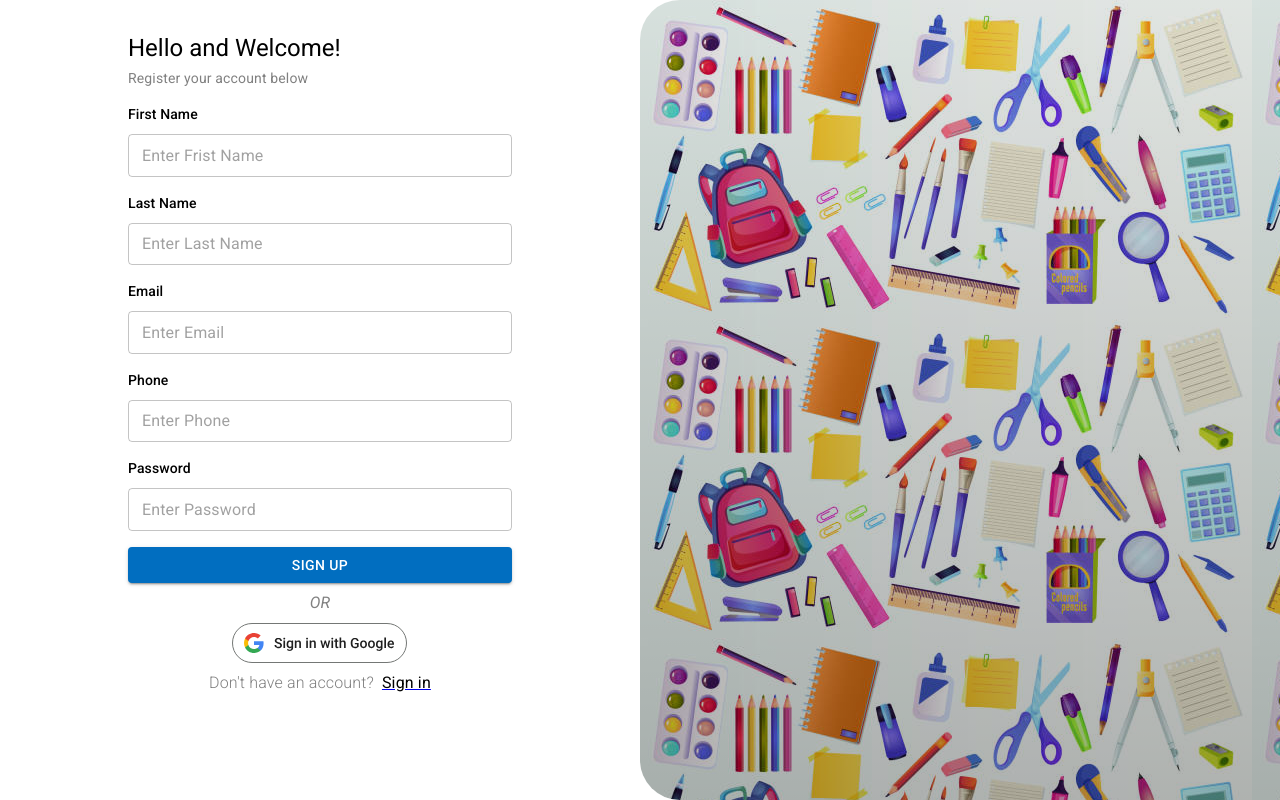
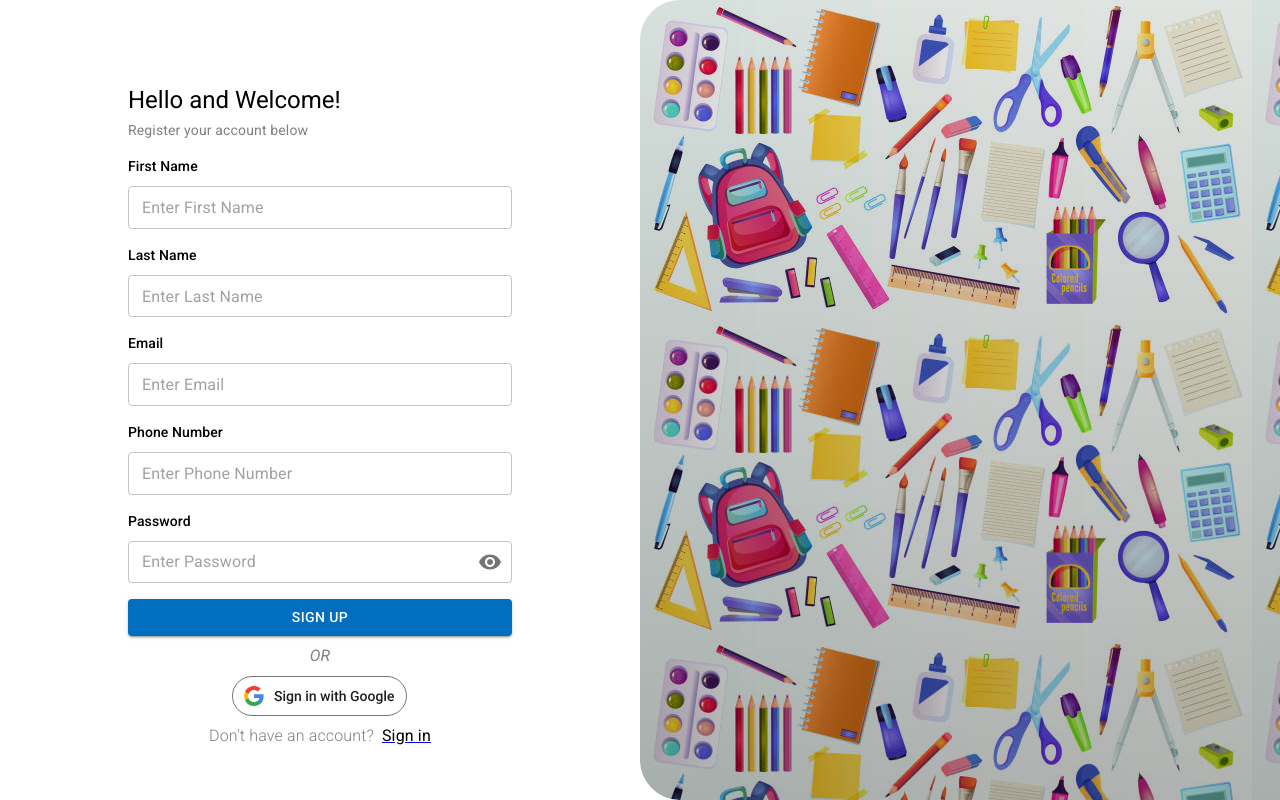
Before and after one commit to siyabongahlongwane/p2p-classifieds, a React (Vite) app: page /sign-up in a window 1280 px wide. Built offline with nearby package versions, Linux system fonts and the light colour scheme; no server answers; what simple-zustand-devtools would draw is missing.

Commit message:
refactor: used useForm instead of useState, password visibility toggle

```diff
--- a/src/components/Settings/Shop.tsx
+++ b/src/components/Settings/Shop.tsx
@@ -59,7 +59,7 @@ const ShopSettings = () => {
 
     useEffect(() => {
         fetchShopDetails();
-    }, [fetchShopDetails]);
+    }, []);
 
     return (
         <form onSubmit={handleSubmit(onSubmit)} >
--- a/src/hooks/useAuth.ts
+++ b/src/hooks/useAuth.ts
@@ -5,6 +5,7 @@ import useToastStore from '../stores/useToastStore';
 import { useStore } from '../stores/store';
 import { UserContext } from '../context/User/UserContext';
 import useLoaderStore from '../stores/useLoaderStore';
+import { SignUpForm } from '../pages/Auth/SignUp';
 
 const useAuth = () => {
     const [error, setError] = useState('');
@@ -18,7 +19,7 @@ const useAuth = () => {
 
     // Register function, setContextUser: () => void)
 
-    const signUp = async (first_name: string, last_name: string, email: string, phone: string, password: string) => {
+    const signUp = async (body: SignUpForm) => {
         setLoading(true);
         try {
             showLoader();
@@ -28,7 +29,7 @@ const useAuth = () => {
                     'Content-Type': 'application/json',
                 },
                 body: JSON.stringify({
-                    first_name, last_name, email, phone, password
+                    ...body
                 }),
             });
 
--- a/src/pages/Auth/SignIn.tsx
+++ b/src/pages/Auth/SignIn.tsx
@@ -6,31 +6,40 @@ import {
   TextField,
   Typography,
 } from "@mui/material";
-import { useEffect, useState } from "react";
+import { useState } from "react";
 import "./Auth.css";
 import { Link } from "react-router-dom";
 import useAuth from "../../hooks/useAuth";
-import { useStore } from "../../stores/store";
+import { useForm } from "react-hook-form";
+import { Visibility, VisibilityOff } from '@mui/icons-material';
+import { IconButton, InputAdornment } from '@mui/material';
+
+interface SignInForm {
+  email: string;
+  password: string;
+}
 
 const SignIn = () => {
   const [selectedLoginMethod, setSelectedLoginMethod] = useState("pwd");
   const { signIn, loading } = useAuth();
-  const { setField } = useStore();
-  const [email, setEmail] = useState("");
-  const [password, setPassword] = useState("");
+  const [showPassword, setShowPassword] = useState(false);
+
+  const {
+    register,
+    handleSubmit,
+    formState: { errors }
+  } = useForm<SignInForm>({
+    defaultValues: {
+      email: "",
+      password: ""
+    }
+  });
 
 
-  const handleSignIn = (e: React.FormEvent<HTMLFormElement>) => {
-    e.preventDefault();
-    signIn(email, password, selectedLoginMethod);
+  const onSubmit = (data: SignInForm) => {
+    signIn(data.email, data.password, selectedLoginMethod);
   };
 
-  useEffect(() => {
-    setField('activeMenuItem', 0);
-    if (selectedLoginMethod != "pwd") {
-      setPassword("");
-    }
-  }, [selectedLoginMethod]);
   return (
     <Grid2
       display={"grid"}
@@ -80,24 +89,36 @@ const SignIn = () => {
             </Box>
           </Box>
           <Box
-            component={"form"}
-            display={"flex"}
-            flexDirection={"column"}
-            gap={2}
-            onSubmit={handleSignIn}
+            component="form"
+            onSubmit={handleSubmit(onSubmit)}
+            className="auth-form"
           >
+
             <Stack gap={1}>
-              <Typography variant="subtitle2">Email</Typography>
+              <Box
+                display={"flex"}
+                justifyContent={"space-between"}
+                alignItems={"center"}
+              >
+                <Typography variant="subtitle2">Email</Typography>
+              </Box>
               <TextField
-                error={false}
+                error={!!errors.email}
+                type="email"
                 placeholder="Enter Email"
-                helperText=""
-                value={email}
-                onChange={(e) => setEmail(e.target.value)}
+                helperText={errors.email?.message}
+                {...register("email", {
+                  required: "Email is required",
+                  pattern: {
+                    value: /^[A-Z0-9._%+-]+@[A-Z0-9.-]+\.[A-Z]{2,}$/i,
+                    message: "Invalid email address"
+                  }
+                })}
               />
             </Stack>
+
             {selectedLoginMethod == "pwd" && (
-              <Stack gap={1}>
+              <Stack gap={1} mt={1}>
                 <Box
                   display={"flex"}
                   justifyContent={"space-between"}
@@ -114,20 +135,39 @@ const SignIn = () => {
                   </Typography>
                 </Box>
                 <TextField
-                  error={false}
-                  type="password"
+                  error={!!errors.password}
+                  type={showPassword ? "text" : "password"}
                   placeholder="Enter Password"
-                  helperText=""
-                  value={password}
-                  onChange={(e) => setPassword(e.target.value)}
+                  helperText={errors.password?.message}
+                  InputProps={{
+                    endAdornment: (
+                      <InputAdornment position="end">
+                        <IconButton
+                          aria-label="toggle password visibility"
+                          onClick={() => setShowPassword(!showPassword)}
+                          edge="end"
+                        >
+                          {showPassword ? <VisibilityOff /> : <Visibility />}
+                        </IconButton>
+                      </InputAdornment>
+                    ),
+                  }}
+                  {...register("password", {
+                    required: "Password is required",
+                    minLength: {
+                      value: 6,
+                      message: "Password must be at least 6 characters"
+                    }
+                  })}
                 />
               </Stack>
             )}
             <Button
               variant="contained"
               className="primary-btn"
-              style={{ pointerEvents: loading ? "none" : "auto" }}
+              style={{ pointerEvents: loading ? "none" : "auto", marginTop: 16 }}
               type="submit"
+              fullWidth
             >
               {loading ? "Loading..." : "Sign In"}
             </Button>
--- a/src/pages/Auth/SignUp.tsx
+++ b/src/pages/Auth/SignUp.tsx
@@ -9,47 +9,41 @@ import {
 import "./Auth.css";
 import { Link } from "react-router-dom";
 import useAuth from "../../hooks/useAuth";
-import { useEffect, useState } from "react";
-import { useStore } from "../../stores/store";
+import { useForm } from "react-hook-form";
+import { Visibility, VisibilityOff } from '@mui/icons-material';
+import { IconButton, InputAdornment } from '@mui/material';
+import { useState } from "react";
+
+export interface SignUpForm {
+  first_name: string;
+  last_name: string;
+  email: string;
+  password: string;
+  phone: string;
+}
 
 const SignUp = () => {
   const { loading, signUp } = useAuth();
-  const [form, setForm] = useState({
-    first_name: "",
-    last_name: "",
-    email: "",
-    phone: "",
-    password: "",
-  });
-
-  const { setField } = useStore();
-
-  useEffect(() => {
-    setField('activeMenuItem', 0);
-  }, []);
-
-  const handleSignUp = (e: React.FormEvent<HTMLFormElement>) => {
-    e.preventDefault();
-    const formData = new FormData(e.currentTarget);
-    const first_name = formData.get("first_name") as string;
-    const last_name = formData.get("last_name") as string;
-    const email = formData.get("email") as string;
-    const phone = formData.get("phone") as string;
-    const password = formData.get("password") as string;
+  const [showPassword, setShowPassword] = useState(false);
 
 
-    signUp(first_name, last_name, email, phone, password);
+  const onSubmit = (data: SignUpForm) => {
+    signUp(data);
   };
 
-  const handleInputChange = (e: {
-    target: { name: string; value: string };
-  }) => {
-    const { name, value } = e.target;
-    setForm({
-      ...form,
-      [name]: value,
-    });
-  };
+  const {
+    register,
+    handleSubmit,
+    formState: { errors }
+  } = useForm<SignUpForm>({
+    defaultValues: {
+      first_name: "",
+      last_name: "",
+      email: "",
+      password: "",
+      phone: ""
+    }
+  });
 
   return (
     <Grid2
@@ -58,7 +52,7 @@ const SignUp = () => {
       gridTemplateColumns={"1fr 1fr"}
       height={"inherit"}
     >
-      <Stack display={"flex"} alignItems={"center"}>
+      <Stack display={"flex"} alignItems={"center"} justifyContent={"center"}>
         <Stack width={"60%"} gap={2} mt={"5%"}>
           <Stack display={"flex"} gap={0.5}>
             <Typography variant="h5">Hello and Welcome!</Typography>
@@ -69,7 +63,7 @@ const SignUp = () => {
 
           <Box
             component={"form"}
-            onSubmit={handleSignUp}
+            onSubmit={handleSubmit(onSubmit)}
             display={"flex"}
             flexDirection={"column"}
             gap={2}
@@ -77,57 +71,87 @@ const SignUp = () => {
             <Stack gap={1}>
               <Typography variant="subtitle2">First Name</Typography>
               <TextField
-                error={false}
-                placeholder="Enter Frist Name"
-                helperText=""
-                value={form.first_name}
-                name="first_name"
-                onChange={handleInputChange}
+                error={!!errors.first_name}
+                placeholder="Enter First Name"
+                helperText={errors.first_name?.message}
+                {...register("first_name", {
+                  required: "First name is required"
+                })}
               />
             </Stack>
+
             <Stack gap={1}>
               <Typography variant="subtitle2">Last Name</Typography>
               <TextField
-                error={false}
+                error={!!errors.last_name}
                 placeholder="Enter Last Name"
-                helperText=""
-                value={form.last_name}
-                name="last_name"
-                onChange={handleInputChange}
+                helperText={errors.last_name?.message}
+                {...register("last_name", {
+                  required: "Last name is required"
+                })}
               />
             </Stack>
+
             <Stack gap={1}>
               <Typography variant="subtitle2">Email</Typography>
               <TextField
-                error={false}
+                error={!!errors.email}
+                type="email"
                 placeholder="Enter Email"
-                helperText=""
-                value={form.email}
-                name="email"
-                onChange={handleInputChange}
+                helperText={errors.email?.message}
+                {...register("email", {
+                  required: "Email is required",
+                  pattern: {
+                    value: /^[A-Z0-9._%+-]+@[A-Z0-9.-]+\.[A-Z]{2,}$/i,
+                    message: "Invalid email address"
+                  }
+                })}
               />
             </Stack>
+
             <Stack gap={1}>
-              <Typography variant="subtitle2">Phone</Typography>
+              <Typography variant="subtitle2">Phone Number</Typography>
               <TextField
-                error={false}
-                placeholder="Enter Phone"
-                helperText=""
-                value={form.phone}
-                name="phone"
-                onChange={handleInputChange}
+                error={!!errors.phone}
+                placeholder="Enter Phone Number"
+                helperText={errors.phone?.message}
+                {...register("phone", {
+                  required: "Phone number is required",
+                  pattern: {
+                    value: /^[0-9]{10}$/,
+                    message: "Invalid phone number"
+                  }
+                })}
               />
             </Stack>
+
             <Stack gap={1}>
               <Typography variant="subtitle2">Password</Typography>
               <TextField
-                error={false}
-                type="password"
+                error={!!errors.password}
+                type={showPassword ? "text" : "password"}
                 placeholder="Enter Password"
-                helperText=""
-                value={form.password}
-                name="password"
-                onChange={handleInputChange}
+                helperText={errors.password?.message}
+                InputProps={{
+                  endAdornment: (
+                    <InputAdornment position="end">
+                      <IconButton
+                        aria-label="toggle password visibility"
+                        onClick={() => setShowPassword(!showPassword)}
+                        edge="end"
+                      >
+                        {showPassword ? <VisibilityOff /> : <Visibility />}
+                      </IconButton>
+                    </InputAdornment>
+                  ),
+                }}
+                {...register("password", {
+                  required: "Password is required",
+                  minLength: {
+                    value: 6,
+                    message: "Password must be at least 6 characters"
+                  }
+                })}
               />
             </Stack>
             <Button
```
